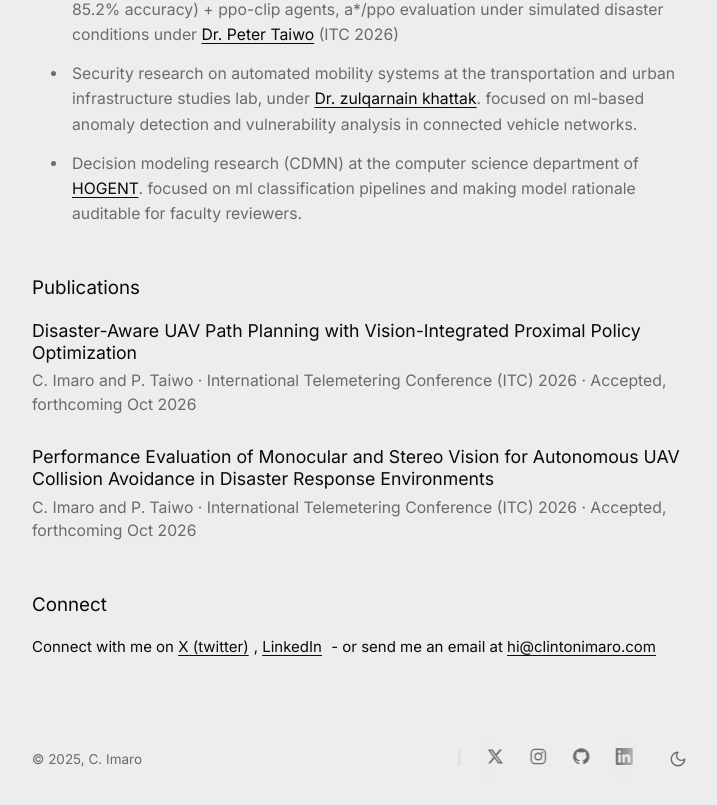
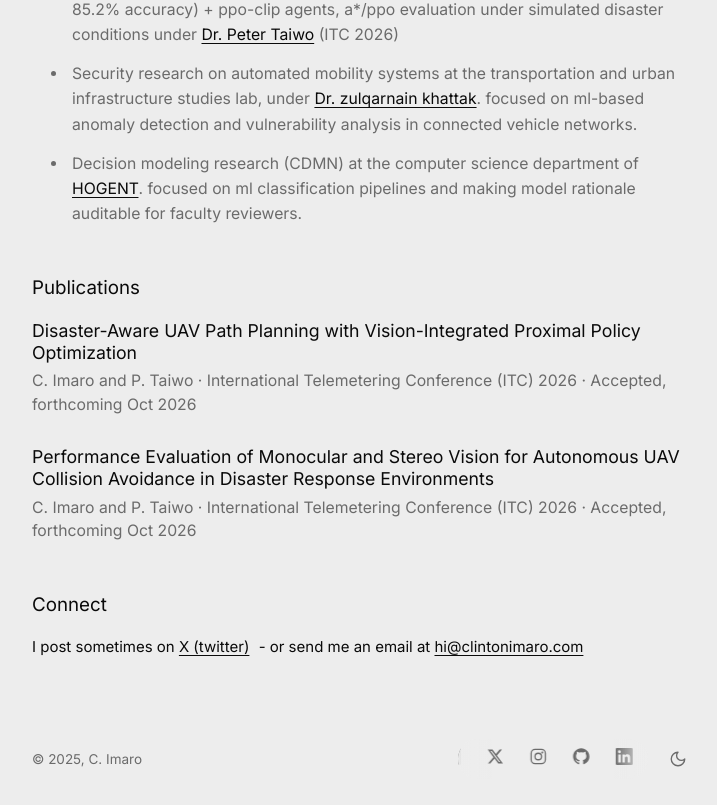
Before and after one commit to clintonimaroo/clinton, a Next.js app: page / in a window 1280 px wide. Shown: the part 1026-1831 px from the top of the page, without its empty margins (278-995 px from the left). Built offline with nearby package versions, Linux system fonts and the light colour scheme.

Commit message:
Reword connect section

```diff
--- a/src/app/page.tsx
+++ b/src/app/page.tsx
@@ -220,13 +220,9 @@ export default function Home() {
         <h2>Connect</h2>
         <div className="contact">
           <p>
-            Connect with me on{' '}
+            I post sometimes on{' '}
             <a href="https://x.com/clintonimaroo" aria-label="Clinton's X profile" target="_blank" rel="noopener" className="underline-link">
               X (twitter)
-            </a>
-            ,{' '}
-            <a href="https://www.linkedin.com/in/clintonimaro/" aria-label="Clinton's LinkedIn profile" target="_blank" rel="noopener" className="underline-link">
-              LinkedIn
             </a>{' '}
             - or send me an email at{' '}
             <a href="mailto:hi@clintonimaro.com" className="underline-link">hi@clintonimaro.com</a>
```
